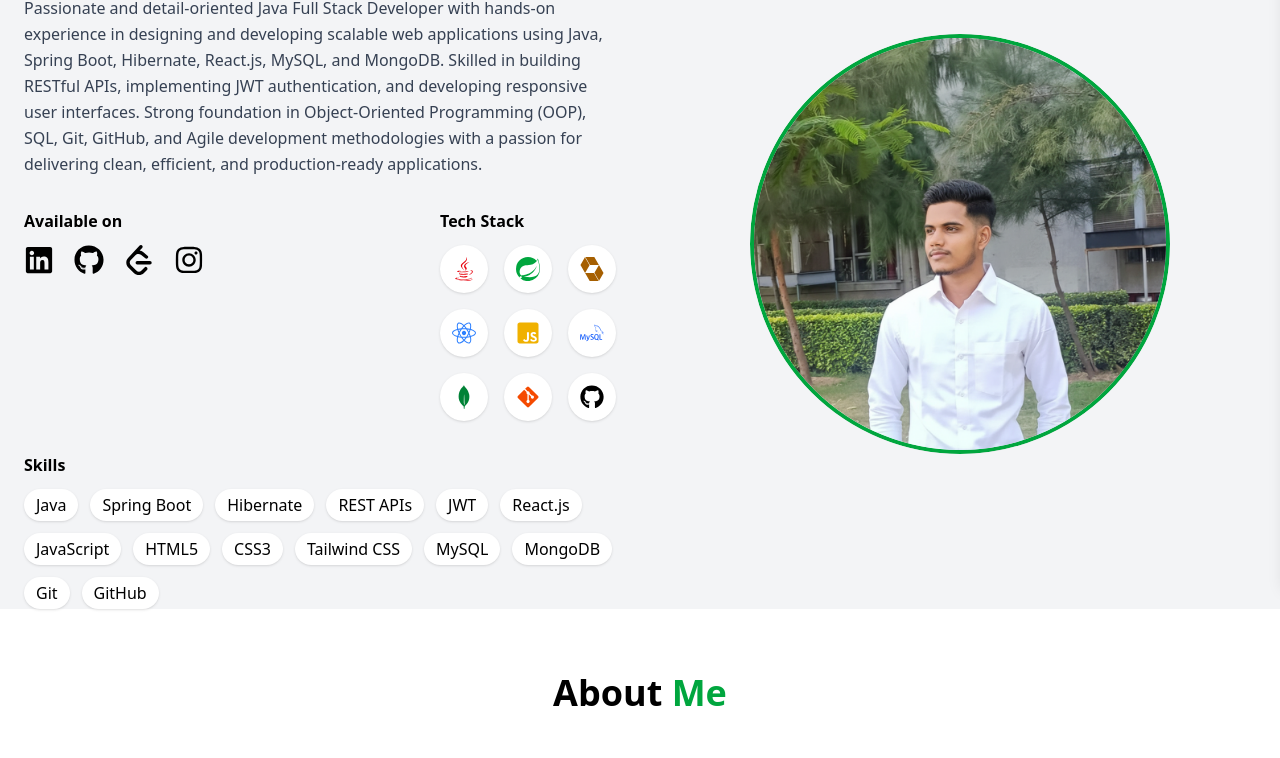
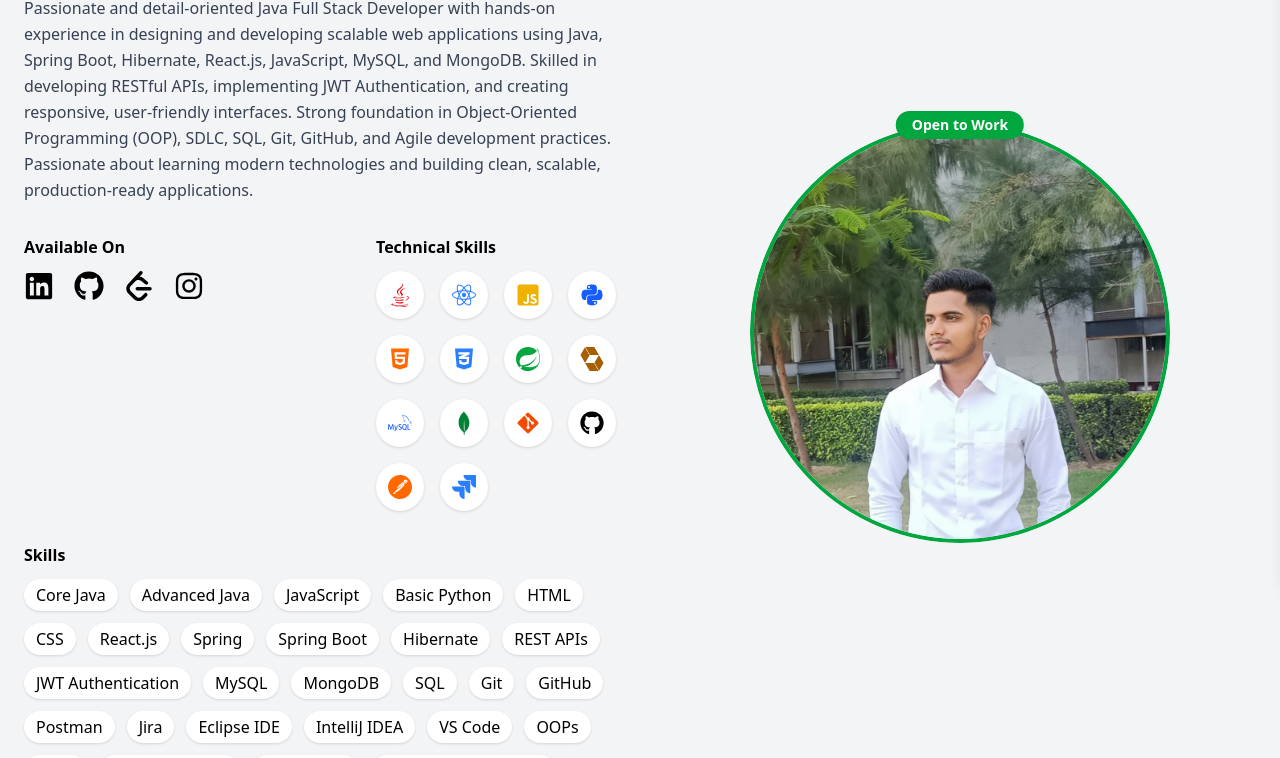
Before and after one commit to Shekharkumar07/Portfolio, a React (Vite) app: page / in a window 1280 px wide. Shown: the part 217-975 px from the top of the page. Built offline with nearby package versions, Linux system fonts and the light colour scheme.

Commit message:
Update Hero component with new icons and skills
Added new tech icons and updated skill descriptions. Enhanced the layout and improved the overall presentation of the Hero component.

```diff
--- a/src/components/Hero.jsx
+++ b/src/components/Hero.jsx
@@ -12,6 +12,7 @@ import {
   FaGitAlt,
   FaHtml5,
   FaCss3Alt,
+  FaPython,
 } from "react-icons/fa";
 
 import {
@@ -20,6 +21,8 @@ import {
   SiHibernate,
   SiMysql,
   SiMongodb,
+  SiPostman,
+  SiJira,
 } from "react-icons/si";
 
 export default function Hero() {
@@ -30,10 +33,12 @@ export default function Hero() {
     >
       <div className="max-w-7xl mx-auto px-6 grid md:grid-cols-2 gap-12 items-center">
 
-        {/* LEFT SECTION */}
+        {/* ================= LEFT SECTION ================= */}
+
         <div>
+
           <p className="text-2xl font-bold mb-2 text-gray-700">
-            Welcome To My Portfolio
+            Welcome to My Portfolio 👋
           </p>
 
           <h1 className="text-5xl font-bold mb-4 leading-tight">
@@ -56,20 +61,23 @@ export default function Hero() {
           <p className="text-gray-700 mb-8 leading-relaxed">
             Passionate and detail-oriented Java Full Stack Developer with
             hands-on experience in designing and developing scalable web
-            applications using Java, Spring Boot, Hibernate, React.js, MySQL,
-            and MongoDB. Skilled in building RESTful APIs, implementing JWT
-            authentication, and developing responsive user interfaces. Strong
-            foundation in Object-Oriented Programming (OOP), SQL, Git, GitHub,
-            and Agile development methodologies with a passion for delivering
-            clean, efficient, and production-ready applications.
+            applications using Java, Spring Boot, Hibernate, React.js,
+            JavaScript, MySQL, and MongoDB. Skilled in developing RESTful APIs,
+            implementing JWT Authentication, and creating responsive,
+            user-friendly interfaces. Strong foundation in Object-Oriented
+            Programming (OOP), SDLC, SQL, Git, GitHub, and Agile development
+            practices. Passionate about learning modern technologies and
+            building clean, scalable, production-ready applications.
           </p>
+
+          {/* ================= SOCIAL LINKS ================= */}
 
           <div className="flex flex-col md:flex-row md:justify-between gap-8 mb-8">
 
-            {/* SOCIAL LINKS */}
             <div>
+
               <h3 className="font-semibold mb-3">
-                Available on
+                Available On
               </h3>
 
               <div className="flex space-x-5 text-3xl">
@@ -111,18 +119,41 @@ export default function Hero() {
                 </a>
 
               </div>
+
             </div>
 
-            {/* TECH ICONS */}
+            {/* ================= TECH ICONS ================= */}
+
             <div>
+
               <h3 className="font-semibold mb-3">
-                Tech Stack
+                Technical Skills
               </h3>
 
-              <div className="grid grid-cols-3 gap-4">
+              <div className="grid grid-cols-4 gap-4">
 
                 <div className="w-12 h-12 flex items-center justify-center bg-white rounded-full shadow hover:scale-110 transition">
                   <FaJava className="text-red-600 text-2xl" />
+                </div>
+
+                <div className="w-12 h-12 flex items-center justify-center bg-white rounded-full shadow hover:scale-110 transition">
+                  <FaReact className="text-blue-500 text-2xl" />
+                </div>
+
+                <div className="w-12 h-12 flex items-center justify-center bg-white rounded-full shadow hover:scale-110 transition">
+                  <FaJsSquare className="text-yellow-500 text-2xl" />
+                </div>
+
+                <div className="w-12 h-12 flex items-center justify-center bg-white rounded-full shadow hover:scale-110 transition">
+                  <FaPython className="text-blue-600 text-2xl" />
+                </div>
+
+                <div className="w-12 h-12 flex items-center justify-center bg-white rounded-full shadow hover:scale-110 transition">
+                  <FaHtml5 className="text-orange-500 text-2xl" />
+                </div>
+
+                <div className="w-12 h-12 flex items-center justify-center bg-white rounded-full shadow hover:scale-110 transition">
+                  <FaCss3Alt className="text-blue-500 text-2xl" />
                 </div>
 
                 <div className="w-12 h-12 flex items-center justify-center bg-white rounded-full shadow hover:scale-110 transition">
@@ -131,14 +162,6 @@ export default function Hero() {
 
                 <div className="w-12 h-12 flex items-center justify-center bg-white rounded-full shadow hover:scale-110 transition">
                   <SiHibernate className="text-yellow-700 text-2xl" />
-                </div>
-
-                <div className="w-12 h-12 flex items-center justify-center bg-white rounded-full shadow hover:scale-110 transition">
-                  <FaReact className="text-blue-500 text-2xl" />
-                </div>
-
-                <div className="w-12 h-12 flex items-center justify-center bg-white rounded-full shadow hover:scale-110 transition">
-                  <FaJsSquare className="text-yellow-500 text-2xl" />
                 </div>
 
                 <div className="w-12 h-12 flex items-center justify-center bg-white rounded-full shadow hover:scale-110 transition">
@@ -157,11 +180,22 @@ export default function Hero() {
                   <FaGithub className="text-black text-2xl" />
                 </div>
 
+                <div className="w-12 h-12 flex items-center justify-center bg-white rounded-full shadow hover:scale-110 transition">
+                  <SiPostman className="text-orange-500 text-2xl" />
                 </div>
+
+                <div className="w-12 h-12 flex items-center justify-center bg-white rounded-full shadow hover:scale-110 transition">
+                  <SiJira className="text-blue-500 text-2xl" />
                 </div>
 
               </div>
-                    {/* ================= TECH STACK BADGES ================= */}
+
+            </div>
+
+          </div>
+
+                    {/* ================= SKILLS ================= */}
+
           <div>
             <h3 className="font-semibold mb-3">
               Skills
@@ -169,46 +203,58 @@ export default function Hero() {
 
             <div className="flex flex-wrap gap-3">
 
+              {/* Programming Languages */}
               <span className="px-3 py-1 bg-white rounded-full shadow hover:bg-red-600 hover:text-white transition">
-                Java
+                Core Java
               </span>
 
-              <span className="px-3 py-1 bg-white rounded-full shadow hover:bg-green-600 hover:text-white transition">
-                Spring Boot
+              <span className="px-3 py-1 bg-white rounded-full shadow hover:bg-red-600 hover:text-white transition">
+                Advanced Java
               </span>
 
-              <span className="px-3 py-1 bg-white rounded-full shadow hover:bg-yellow-600 hover:text-white transition">
-                Hibernate
+              <span className="px-3 py-1 bg-white rounded-full shadow hover:bg-yellow-500 hover:text-white transition">
+                JavaScript
               </span>
 
               <span className="px-3 py-1 bg-white rounded-full shadow hover:bg-blue-600 hover:text-white transition">
-                REST APIs
+                Basic Python
               </span>
 
-              <span className="px-3 py-1 bg-white rounded-full shadow hover:bg-purple-600 hover:text-white transition">
-                JWT
+              {/* Frontend */}
+              <span className="px-3 py-1 bg-white rounded-full shadow hover:bg-orange-500 hover:text-white transition">
+                HTML
+              </span>
+
+              <span className="px-3 py-1 bg-white rounded-full shadow hover:bg-blue-500 hover:text-white transition">
+                CSS
               </span>
 
               <span className="px-3 py-1 bg-white rounded-full shadow hover:bg-cyan-600 hover:text-white transition">
                 React.js
               </span>
 
-              <span className="px-3 py-1 bg-white rounded-full shadow hover:bg-yellow-500 hover:text-white transition">
-                JavaScript
+              {/* Backend */}
+              <span className="px-3 py-1 bg-white rounded-full shadow hover:bg-green-600 hover:text-white transition">
+                Spring
               </span>
 
-              <span className="px-3 py-1 bg-white rounded-full shadow hover:bg-orange-500 hover:text-white transition">
-                HTML5
+              <span className="px-3 py-1 bg-white rounded-full shadow hover:bg-green-700 hover:text-white transition">
+                Spring Boot
               </span>
 
-              <span className="px-3 py-1 bg-white rounded-full shadow hover:bg-blue-500 hover:text-white transition">
-                CSS3
+              <span className="px-3 py-1 bg-white rounded-full shadow hover:bg-yellow-700 hover:text-white transition">
+                Hibernate
               </span>
 
-              <span className="px-3 py-1 bg-white rounded-full shadow hover:bg-sky-600 hover:text-white transition">
-                Tailwind CSS
+              <span className="px-3 py-1 bg-white rounded-full shadow hover:bg-purple-600 hover:text-white transition">
+                REST APIs
               </span>
 
+              <span className="px-3 py-1 bg-white rounded-full shadow hover:bg-indigo-600 hover:text-white transition">
+                JWT Authentication
+              </span>
+
+              {/* Database */}
               <span className="px-3 py-1 bg-white rounded-full shadow hover:bg-blue-700 hover:text-white transition">
                 MySQL
               </span>
@@ -217,12 +263,59 @@ export default function Hero() {
                 MongoDB
               </span>
 
+              <span className="px-3 py-1 bg-white rounded-full shadow hover:bg-gray-700 hover:text-white transition">
+                SQL
+              </span>
+
+              {/* Version Control */}
               <span className="px-3 py-1 bg-white rounded-full shadow hover:bg-orange-600 hover:text-white transition">
                 Git
               </span>
 
               <span className="px-3 py-1 bg-white rounded-full shadow hover:bg-black hover:text-white transition">
                 GitHub
+              </span>
+
+              {/* Tools */}
+              <span className="px-3 py-1 bg-white rounded-full shadow hover:bg-orange-500 hover:text-white transition">
+                Postman
+              </span>
+
+              <span className="px-3 py-1 bg-white rounded-full shadow hover:bg-blue-600 hover:text-white transition">
+                Jira
+              </span>
+
+              <span className="px-3 py-1 bg-white rounded-full shadow hover:bg-green-600 hover:text-white transition">
+                Eclipse IDE
+              </span>
+
+              <span className="px-3 py-1 bg-white rounded-full shadow hover:bg-violet-600 hover:text-white transition">
+                IntelliJ IDEA
+              </span>
+
+              <span className="px-3 py-1 bg-white rounded-full shadow hover:bg-sky-600 hover:text-white transition">
+                VS Code
+              </span>
+
+              {/* Concepts */}
+              <span className="px-3 py-1 bg-white rounded-full shadow hover:bg-teal-600 hover:text-white transition">
+                OOPs
+              </span>
+
+              <span className="px-3 py-1 bg-white rounded-full shadow hover:bg-pink-600 hover:text-white transition">
+                SDLC
+              </span>
+
+              <span className="px-3 py-1 bg-white rounded-full shadow hover:bg-red-500 hover:text-white transition">
+                Data Structures
+              </span>
+
+              <span className="px-3 py-1 bg-white rounded-full shadow hover:bg-purple-500 hover:text-white transition">
+                Algorithms
+              </span>
+
+              <span className="px-3 py-1 bg-white rounded-full shadow hover:bg-cyan-700 hover:text-white transition">
+                Logical Programming
               </span>
 
             </div>
@@ -233,23 +326,38 @@ export default function Hero() {
         {/* ================= RIGHT IMAGE ================= */}
 
         <div className="flex justify-center">
+
+          <div className="relative">
+
+            {/* Open to Work Badge */}
+            <div className="absolute -top-3 left-1/2 -translate-x-1/2 bg-green-600 text-white px-4 py-1 rounded-full text-sm font-semibold shadow-lg z-10">
+              Open to Work
+            </div>
+
             <div className="overflow-hidden rounded-full">
+
               <img
                 src={profile}
                 alt="Shekhar Kumar"
                 className="
                   border-4 border-green-600
-                w-[420px] h-[420px]
+                  w-72 h-72
+                  md:w-96 md:h-96
+                  lg:w-[420px] lg:h-[420px]
                   object-cover
                   rounded-full
                   shadow-2xl
                   transition-all
                   duration-500
                   hover:scale-105
-                hover:shadow-green-400/50
+                  hover:rotate-2
                 "
               />
+
             </div>
+
+          </div>
+
         </div>
 
       </div>
```
Lines whose indentation alone changed are shown as unchanged.
